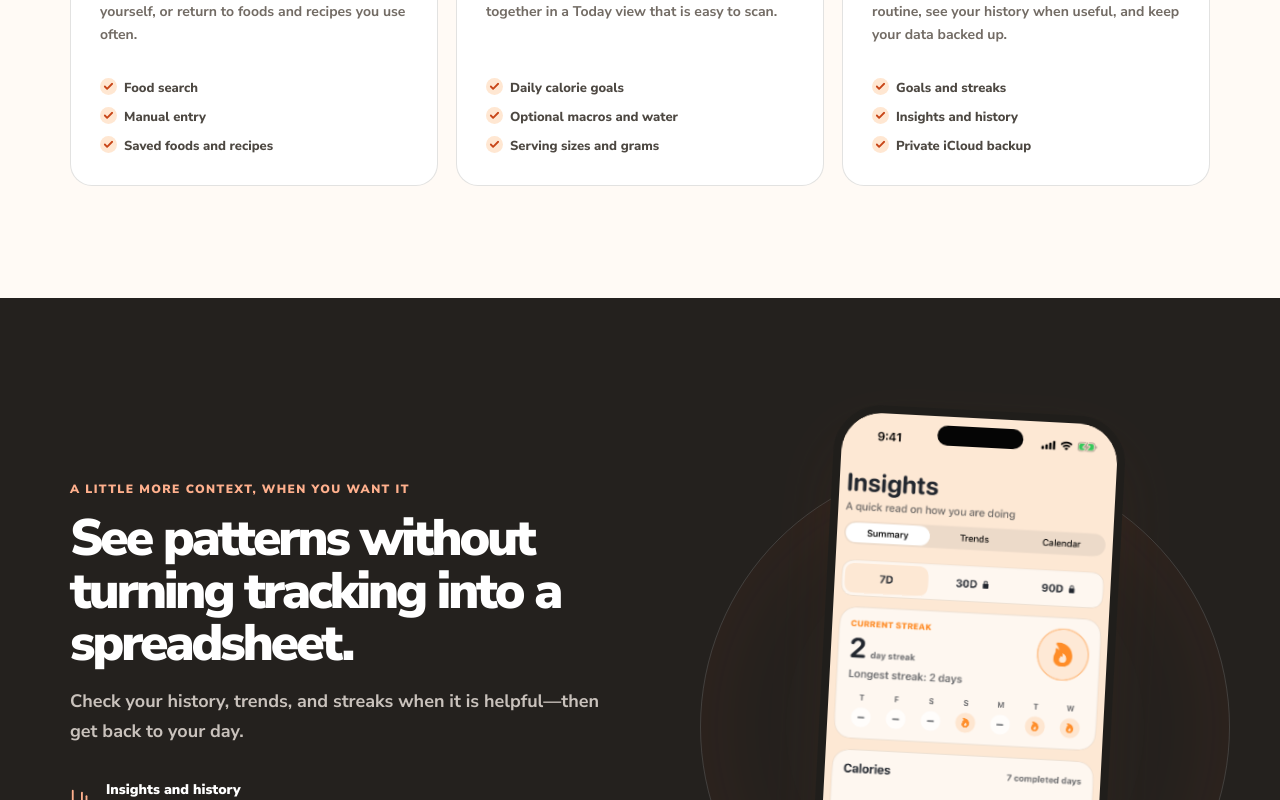
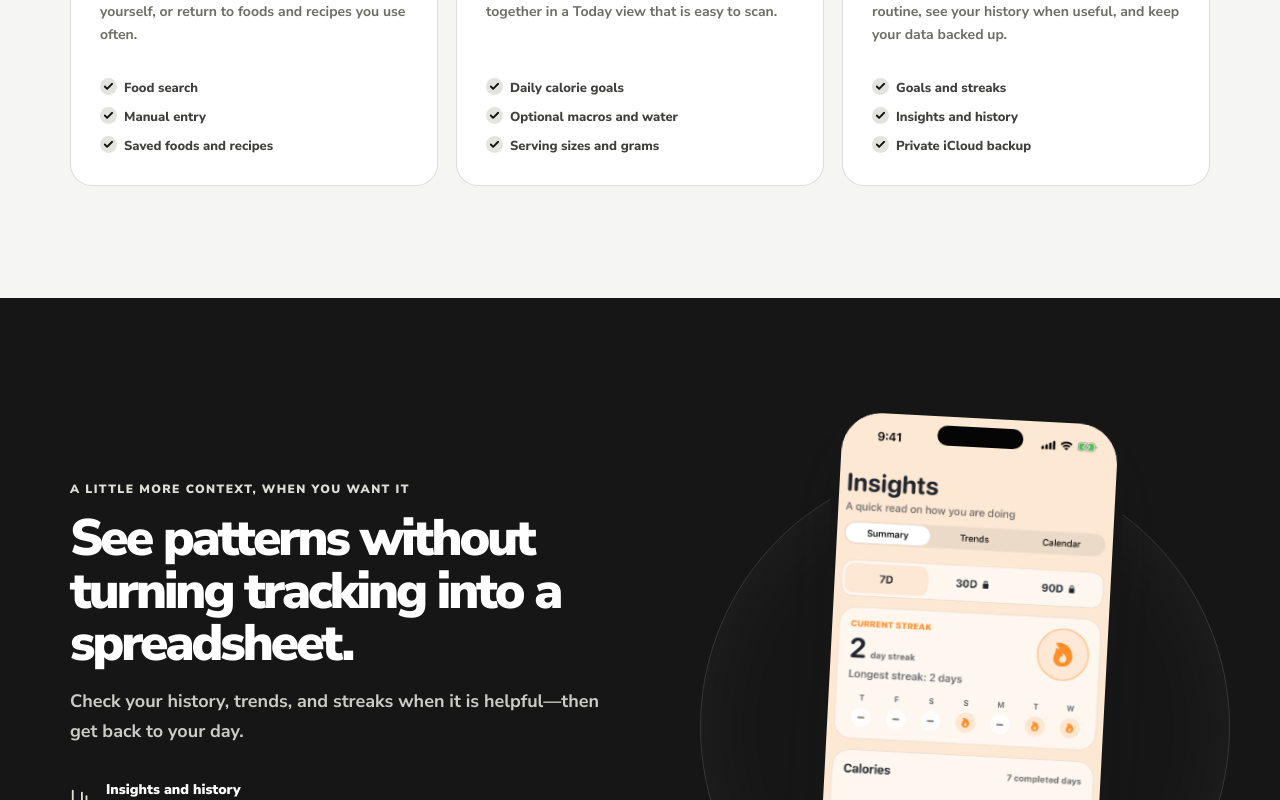
Before and after one commit to paulkhayet/CalorieTrackerWebsite, a Next.js app: page / in a window 1280 px wide. Shown: the part 2749-3549 px from the top of the page. Built offline with nearby package versions, Linux system fonts and the light colour scheme.

Commit message:
Apply monochrome visual theme

```diff
--- a/src/app/globals.css
+++ b/src/app/globals.css
@@ -1,18 +1,18 @@
 @import "tailwindcss";
 
 :root {
-  --ink: #211f1c;
-  --ink-soft: #4d4842;
-  --muted: #726b64;
-  --cream: #fffaf5;
-  --cream-deep: #fff2e5;
-  --peach: #ffe7d2;
-  --peach-soft: #fff5ed;
-  --orange: #ef5b27;
-  --orange-dark: #c84618;
-  --line: rgba(33, 31, 28, 0.13);
+  --ink: #111111;
+  --ink-soft: #3f3f3d;
+  --muted: #6d6d68;
+  --cream: #f5f5f3;
+  --cream-deep: #ececea;
+  --peach: #e3e3df;
+  --peach-soft: #fafaf9;
+  --orange: #111111;
+  --orange-dark: #111111;
+  --line: rgba(17, 17, 17, 0.14);
   --white: #ffffff;
-  --shadow: 0 24px 60px rgba(80, 43, 22, 0.08);
+  --shadow: 0 24px 60px rgba(17, 17, 17, 0.08);
 }
 
 * {
@@ -131,8 +131,8 @@ h3 {
   position: sticky;
   z-index: 30;
   top: 0;
-  border-bottom: 1px solid rgba(33, 31, 28, 0.08);
-  background: rgba(255, 250, 245, 0.92);
+  border-bottom: 1px solid rgba(17, 17, 17, 0.1);
+  background: rgba(250, 250, 249, 0.92);
   backdrop-filter: blur(14px);
 }
 
@@ -156,7 +156,7 @@ h3 {
 
 .brand__icon {
   border-radius: 13px;
-  box-shadow: 0 7px 17px rgba(239, 91, 39, 0.2);
+  box-shadow: 0 7px 17px rgba(17, 17, 17, 0.14);
 }
 
 .site-header nav {
@@ -199,8 +199,8 @@ h3 {
   overflow: hidden;
   border-bottom: 1px solid var(--line);
   background:
-    radial-gradient(circle at 73% 50%, rgba(255, 225, 199, 0.9), rgba(255, 225, 199, 0) 30%),
-    linear-gradient(135deg, var(--cream) 0%, #fff4e9 100%);
+    radial-gradient(circle at 73% 50%, rgba(225, 225, 221, 0.86), rgba(225, 225, 221, 0) 30%),
+    linear-gradient(135deg, var(--cream) 0%, #ffffff 100%);
 }
 
 .hero__inner {
@@ -240,13 +240,13 @@ h3 {
   background: var(--ink);
   color: var(--white);
   padding: 8px 18px;
-  box-shadow: 0 14px 26px rgba(33, 31, 28, 0.18);
+  box-shadow: 0 14px 26px rgba(17, 17, 17, 0.18);
   transition: background 160ms ease, box-shadow 160ms ease, transform 160ms ease;
 }
 
 .app-store-button:hover {
   background: #000;
-  box-shadow: 0 19px 34px rgba(33, 31, 28, 0.24);
+  box-shadow: 0 19px 34px rgba(17, 17, 17, 0.24);
   transform: translateY(-2px);
 }
 
@@ -355,7 +355,7 @@ h3 {
   position: absolute;
   width: min(580px, 48vw);
   aspect-ratio: 1;
-  border: 1px solid rgba(239, 91, 39, 0.22);
+  border: 1px solid rgba(17, 17, 17, 0.2);
   border-radius: 50%;
 }
 
@@ -365,10 +365,10 @@ h3 {
   max-width: 312px;
   aspect-ratio: 1206 / 2622;
   overflow: hidden;
-  border: 8px solid #201e1b;
+  border: 8px solid #161616;
   border-radius: 48px;
-  background: #201e1b;
-  box-shadow: 0 30px 64px rgba(76, 40, 22, 0.22), inset 0 0 0 1px rgba(255, 255, 255, 0.12);
+  background: #161616;
+  box-shadow: 0 30px 64px rgba(17, 17, 17, 0.24), inset 0 0 0 1px rgba(255, 255, 255, 0.12);
 }
 
 .phone::before {
@@ -406,10 +406,10 @@ h3 {
   position: absolute;
   z-index: 2;
   max-width: 170px;
-  border: 1px solid rgba(33, 31, 28, 0.1);
+  border: 1px solid rgba(17, 17, 17, 0.1);
   border-radius: 12px;
   background: rgba(255, 255, 255, 0.88);
-  box-shadow: 0 12px 30px rgba(85, 44, 25, 0.1);
+  box-shadow: 0 12px 30px rgba(17, 17, 17, 0.1);
   color: var(--ink-soft);
   font-size: 12px;
   font-weight: 850;
@@ -433,7 +433,7 @@ h3 {
 }
 
 .problem .eyebrow {
-  color: #ffb08d;
+  color: #deded9;
 }
 
 .problem__inner {
@@ -458,7 +458,7 @@ h3 {
 }
 
 .problem__grid span {
-  color: #ff9a70;
+  color: #c9c9c5;
   font-size: 12px;
   font-weight: 900;
   letter-spacing: 0.08em;
@@ -471,7 +471,7 @@ h3 {
 
 .problem__grid p {
   margin: 0;
-  color: #c6bfba;
+  color: #c6c6c1;
   font-size: 14px;
   font-weight: 650;
   line-height: 1.6;
@@ -604,7 +604,7 @@ h3 {
 
 .insights {
   overflow: hidden;
-  background: #24211e;
+  background: #161616;
   color: var(--white);
 }
 
@@ -616,11 +616,11 @@ h3 {
 }
 
 .insights .eyebrow {
-  color: #ffb08d;
+  color: #deded9;
 }
 
 .insights .section-copy {
-  color: #c9c2bc;
+  color: #cbcbc7;
 }
 
 .insights__copy {
@@ -645,7 +645,7 @@ h3 {
 
 .icon-list > li > svg {
   width: 22px;
-  color: #ffb08d;
+  color: #deded9;
 }
 
 .icon-list span {
@@ -658,7 +658,7 @@ h3 {
 }
 
 .icon-list small {
-  color: #bbb3ad;
+  color: #b9b9b5;
   font-size: 12px;
   font-weight: 650;
 }
@@ -677,7 +677,7 @@ h3 {
   height: 530px;
   border: 1px solid rgba(255, 255, 255, 0.14);
   border-radius: 50%;
-  box-shadow: inset 0 0 100px rgba(239, 91, 39, 0.08);
+  box-shadow: inset 0 0 100px rgba(255, 255, 255, 0.05);
   content: "";
 }
 
@@ -776,7 +776,7 @@ h3 {
 
 .pricing-card--featured {
   border-color: var(--orange);
-  box-shadow: 0 18px 38px rgba(183, 66, 21, 0.13);
+  box-shadow: 0 18px 38px rgba(17, 17, 17, 0.14);
 }
 
 .pricing-card__badge {
@@ -848,7 +848,7 @@ h3 {
 
 .founder__icon {
   border-radius: 21px;
-  box-shadow: 0 13px 26px rgba(239, 91, 39, 0.17);
+  box-shadow: 0 13px 26px rgba(17, 17, 17, 0.15);
 }
 
 .founder h2 {
@@ -941,7 +941,7 @@ h3 {
 }
 
 .final-cta {
-  background: var(--orange);
+  background: var(--ink);
   color: var(--white);
   padding: 92px 0;
 }
@@ -957,7 +957,7 @@ h3 {
   margin-bottom: 26px;
   border: 3px solid rgba(255, 255, 255, 0.33);
   border-radius: 20px;
-  box-shadow: 0 13px 28px rgba(111, 35, 9, 0.2);
+  box-shadow: 0 13px 28px rgba(0, 0, 0, 0.28);
 }
 
 .final-cta .eyebrow {
@@ -979,7 +979,13 @@ h3 {
 }
 
 .final-cta .app-store-button {
-  background: var(--ink);
+  background: var(--white);
+  box-shadow: none;
+  color: var(--ink);
+}
+
+.final-cta .app-store-button:hover {
+  background: #ddddda;
 }
 
 .final-cta small {
@@ -992,7 +998,7 @@ h3 {
 .site-footer,
 .privacy-footer,
 .support-footer {
-  background: #1d1b18;
+  background: #0d0d0d;
   color: var(--white);
 }
 
@@ -1021,7 +1027,7 @@ h3 {
 .site-footer__links a,
 .site-footer__inner > p {
   margin: 0;
-  color: #bbb4ad;
+  color: #b9b9b5;
   font-size: 12px;
   font-weight: 750;
 }
@@ -1102,7 +1108,7 @@ h3 {
 .privacy-icon,
 .support-mark img {
   border-radius: 17px;
-  box-shadow: 0 10px 22px rgba(239, 91, 39, 0.16);
+  box-shadow: 0 10px 22px rgba(17, 17, 17, 0.15);
 }
 
 .privacy-title-row .eyebrow,
@@ -1155,7 +1161,7 @@ h3 {
 }
 
 .privacy-aside__card {
-  border: 1px solid rgba(239, 91, 39, 0.19);
+  border: 1px solid rgba(17, 17, 17, 0.16);
   border-radius: 15px;
   background: var(--peach-soft);
   padding: 17px;
@@ -1216,7 +1222,7 @@ h3 {
 
 .privacy-section--highlight {
   margin: 0 -14px;
-  border: 1px solid rgba(239, 91, 39, 0.18);
+  border: 1px solid rgba(17, 17, 17, 0.16);
   border-radius: 15px;
   background: var(--peach-soft);
   padding: 28px 14px;
@@ -1294,7 +1300,7 @@ h3 {
   gap: 18px;
   padding-top: 25px;
   padding-bottom: 28px;
-  color: #bbb4ad;
+  color: #b9b9b5;
   font-size: 12px;
   font-weight: 750;
 }
@@ -1307,7 +1313,7 @@ h3 {
 
 .privacy-footer__inner > a:last-child,
 .support-footer__inner a:not(:first-child) {
-  color: #ffad8a;
+  color: #deded9;
 }
 
 /* Support */
@@ -1518,7 +1524,7 @@ h3 {
   align-items: center;
   gap: 21px;
   margin-top: 68px;
-  border: 1px solid rgba(239, 91, 39, 0.2);
+  border: 1px solid rgba(17, 17, 17, 0.16);
   border-radius: 18px;
   background: var(--peach-soft);
   padding: 24px 28px;
@@ -1656,7 +1662,7 @@ h3 {
     gap: 8px;
     border: 1px solid rgba(255, 255, 255, 0.16);
     border-radius: 14px;
-    background: rgba(29, 27, 24, 0.96);
+    background: rgba(13, 13, 13, 0.96);
     box-shadow: 0 13px 30px rgba(0, 0, 0, 0.25);
     color: var(--white);
     font-size: 14px;
--- a/src/app/layout.tsx
+++ b/src/app/layout.tsx
@@ -82,7 +82,7 @@ export const metadata: Metadata = {
 };
 
 export const viewport: Viewport = {
-  themeColor: "#fff6ed",
+  themeColor: "#f5f5f3",
   colorScheme: "light",
   width: "device-width",
   initialScale: 1,
--- a/src/app/opengraph-image.tsx
+++ b/src/app/opengraph-image.tsx
@@ -29,8 +29,8 @@ export default async function OpenGraphImage() {
       <div
         style={{
           alignItems: "center",
-          background: "#fff8f0",
-          color: "#1f1d1a",
+          background: "#f7f7f5",
+          color: "#111111",
           display: "flex",
           height: "100%",
           overflow: "hidden",
@@ -41,7 +41,7 @@ export default async function OpenGraphImage() {
       >
         <div
           style={{
-            background: "#ffe7d2",
+            background: "#e3e3df",
             borderRadius: "999px",
             height: "760px",
             position: "absolute",
@@ -66,7 +66,7 @@ export default async function OpenGraphImage() {
             />
             <span
               style={{
-                color: "#c94a19",
+                color: "#111111",
                 fontSize: "22px",
                 fontWeight: 700,
                 letterSpacing: "0.08em",
@@ -92,7 +92,7 @@ export default async function OpenGraphImage() {
           </div>
           <div
             style={{
-              color: "#68615a",
+              color: "#656561",
               fontSize: "26px",
               lineHeight: 1.35,
               marginTop: "28px",
@@ -103,9 +103,9 @@ export default async function OpenGraphImage() {
         </div>
         <div
           style={{
-            border: "11px solid #201e1b",
+            border: "11px solid #161616",
             borderRadius: "48px",
-            boxShadow: "0 28px 62px rgba(85, 44, 25, 0.24)",
+            boxShadow: "0 28px 62px rgba(17, 17, 17, 0.24)",
             display: "flex",
             height: "566px",
             overflow: "hidden",
```
